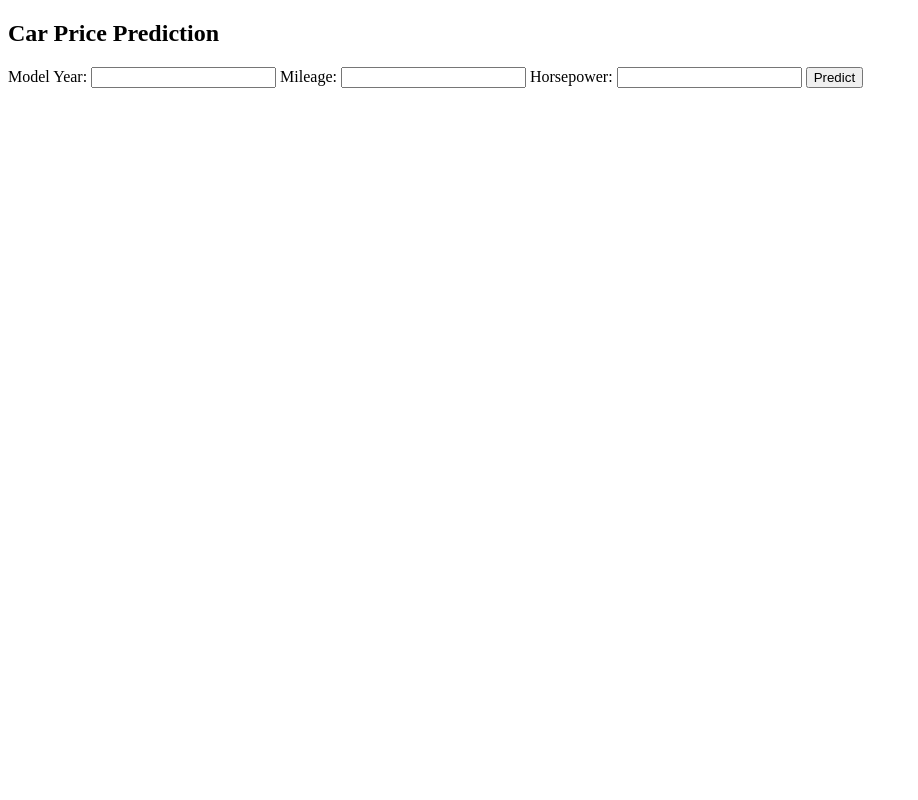
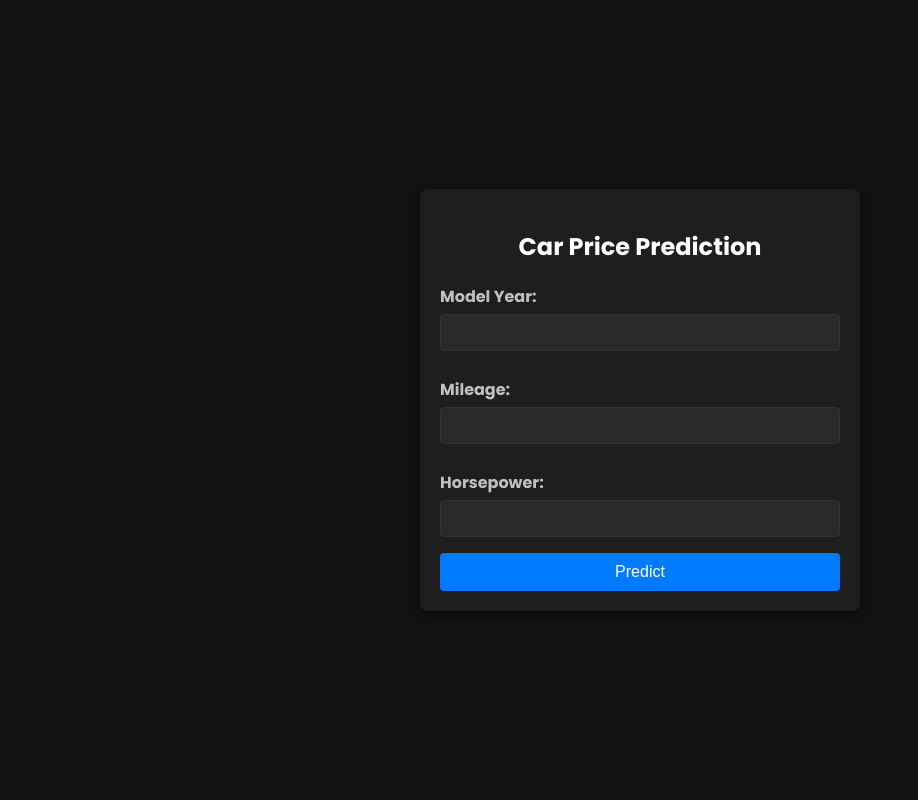
Before and after one commit to JonathanH517/ECS171-GROUP-PROJECT, a Flask app: page / in a window 1280 px wide. Shown: the whole page, without its empty margins (0-918 px from the left). Run offline with Flask 3, Linux system fonts and the light colour scheme; parts of the project's set-up code (start-up, migrations or seed data) failed here and were passed over.

Commit message:
update styles

```diff
--- a/app/templates/index.html
+++ b/app/templates/index.html
@@ -4,8 +4,98 @@
     <meta charset="UTF-8">
     <meta name="viewport" content="width=device-width, initial-scale=1.0">
     <title>Car Price Prediction</title>
+    <style>
+        @import url('https://fonts.googleapis.com/css2?family=Poppins:ital,wght@0,100;0,200;0,300;0,400;0,500;0,600;0,700;0,800;0,900;1,100;1,200;1,300;1,400;1,500;1,600;1,700;1,800;1,900&display=swap');
+        body{
+            font-family: 'Poppins', sans-serif;
+            font-weight: 600;
+            display: flex;
+            justify-content: center;
+            align-items: center;
+            min-height: 100vh;
+            margin: 0;
+            background-color: #121212;
+            animation: fadeInBody 1s ease-out;
+        }
+
+        @keyframes fadeInBody {
+            from { opacity: 0; }
+            to { opacity: 1; }
+        }
+
+        .container {
+            background-color: #1e1e1e;
+            color: #ffffff;
+            padding: 20px;
+            border-radius: 8px;
+            box-shadow: 0 4px 8px rgba(0,0,0,0.5);
+            width: 100%;
+            max-width: 400px;
+            text-align: center;
+            animation: fadeInContainer 1s ease-out;
+        }
+
+        @keyframes fadeInContainer {
+            from { opacity: 0; transform: translateY(20px); }
+            to { opacity: 1; transform: translateY(0); }
+        }
+
+        form {
+            margin-top: 20px;
+        }
+
+        label {
+            margin-top: 10px;
+            display: block;
+            font-weight: bold;
+            text-align: left;
+            color: #c0c0c0;
+        }
+
+        input {
+            width: calc(100% - 22px);
+            padding: 10px;
+            margin-top: 5px;
+            margin-bottom: 16px;
+            background-color: #2a2a2a;
+            border: 1px solid #333333;
+            color: #ffffff;
+            border-radius: 4px;
+        }
+
+        button {
+            width: 100%;
+            padding: 10px;
+            background-color: #007bff;
+            color: white;
+            border: none;
+            border-radius: 4px;
+            cursor: pointer;
+            font-size: 16px;
+            transition: background-color 0.3s;
+        }
+
+        button:hover {
+            background-color: #0056b3;
+        }
+
+        h2 {
+            margin-bottom: 20px;
+            animation: fadeInTitle 2s ease-out;
+        }
+
+        @keyframes fadeInTitle {
+            from { opacity: 0; transform: translateY(-20px); }
+            to { opacity: 1; transform: translateY(0); }
+        }
+
+        h3 {
+            color: #76ff03;
+        }
+    </style>
 </head>
 <body>
+    <div class="container">
         <h2>Car Price Prediction</h2>
         <form action="/predict" method="post">
             <label for="modelYear">Model Year:</label>
@@ -19,5 +109,6 @@
         {% if prediction_text %}
         <h3>{{ prediction_text }}</h3>
         {% endif %}
+    </div>
 </body>
 </html>
```
Lines whose indentation alone changed are shown as unchanged.
